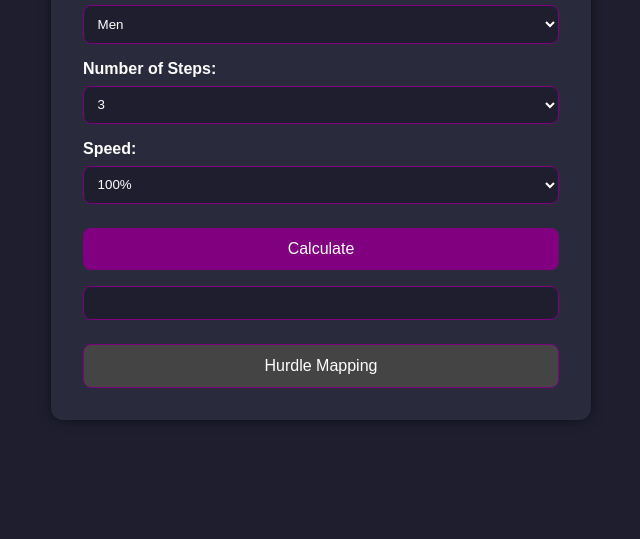
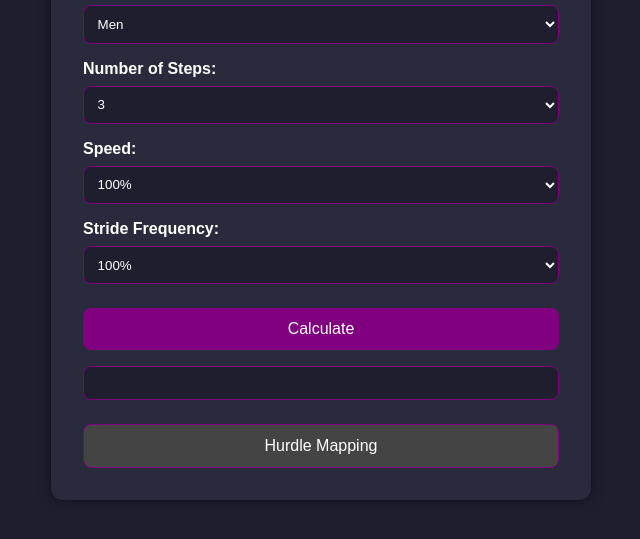
Before and after one commit to oneicon000/hurdle-spacing-calculator, a plain HTML site: page index.html in a window 1280 px wide. Shown: the part 159-698 px from the top of the page, without its empty margins (319-959 px from the left). Drawn offline with Linux system fonts and the light colour scheme.

Commit message:
Update index.html

```diff
--- a/index.html
+++ b/index.html
@@ -43,6 +43,14 @@
       <option value="1.0" selected>100%</option>
     </select>
 
+    <label for="frequency">Stride Frequency:</label>
+    <select id="frequency">
+      <option value="1.0" selected>100%</option>
+      <option value="0.9">90%</option>
+      <option value="0.8">80%</option>
+    </select>
+
+
     <button onclick="runCalculator()" class="btn">Calculate</button>
 
     <div id="result" class="result-box"></div>
```
